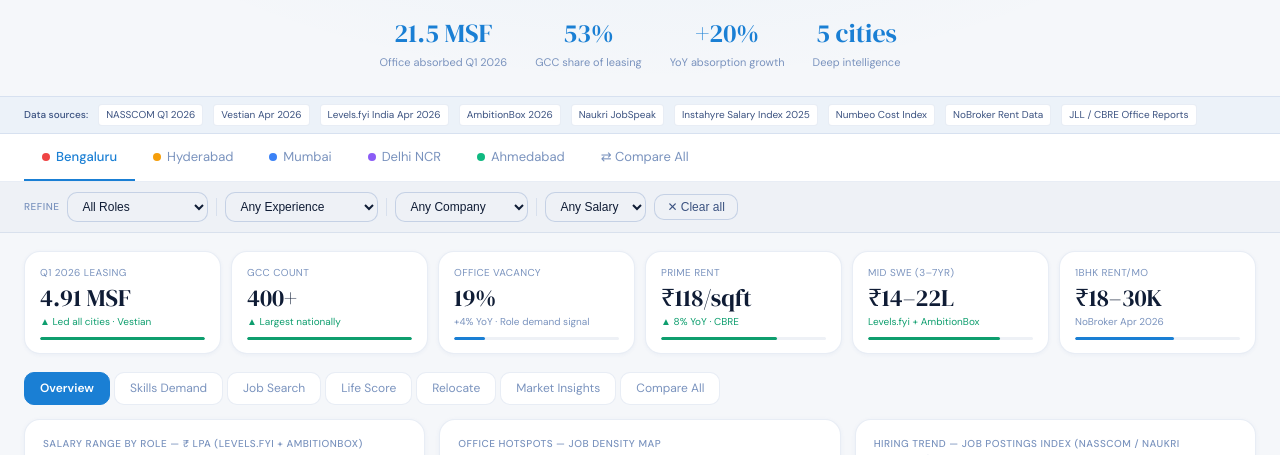
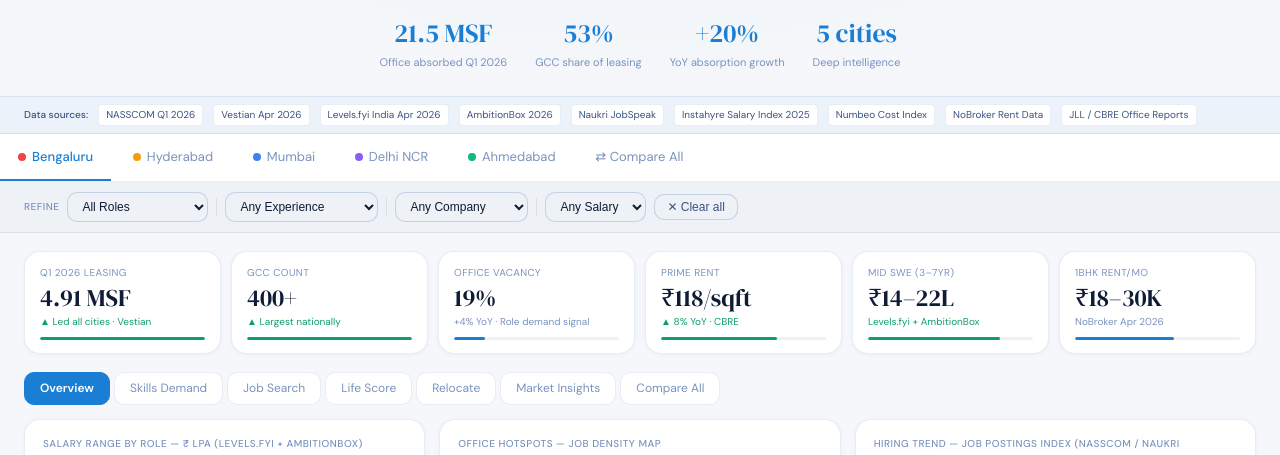
Before and after one commit to Raghotham-harish/India-JobHeat, a plain HTML site: page index.html in a window 1280 px wide. Shown: the part 282-737 px from the top of the page. Drawn offline with nearby package versions, Linux system fonts and the light colour scheme.

Commit message:
tabs fix

```diff
--- a/index.html
+++ b/index.html
@@ -29,15 +29,16 @@ body{background:var(--bg);color:var(--text);font-family:'DM Sans',system-ui,sans
 .hs-lbl{font-size:11px;color:var(--text3)}
 .source-strip{background:rgba(26,127,212,0.04);border-top:1px solid var(--border);border-bottom:1px solid var(--border);padding:7px 24px;font-size:10px;color:var(--text3);display:flex;flex-wrap:wrap;gap:10px;align-items:center}
 .src-tag{background:var(--bg2);border:1px solid var(--border);border-radius:4px;padding:2px 7px;font-size:10px;color:var(--text2)}
-.filters{display:flex;flex-wrap:wrap;gap:8px;padding:10px 24px;background:var(--bg3);border-bottom:1px solid var(--border);align-items:center}
+.filters{display:flex;flex-wrap:wrap;gap:8px;padding:10px 24px;background:var(--bg3);border-bottom:1px solid var(--border);align-items:center;width:100%}
 .fl{font-size:10px;color:var(--text3);text-transform:uppercase;letter-spacing:.5px;font-weight:500}
 .fdiv{width:1px;height:18px;background:var(--border)}
 select{background:var(--bg3);color:var(--text);border:1px solid var(--border2);border-radius:var(--r);padding:6px 10px;font-size:12px;cursor:pointer}
 select:focus{outline:none;border-color:var(--accent)}
 .filter-clear{font-size:12px;padding:5px 12px;border-radius:var(--r);background:var(--bg3);color:var(--text2);border:1px solid var(--border2);cursor:pointer}
-.city-tabs{display:flex;overflow-x:auto;padding:0 24px;background:var(--bg2);border-bottom:1px solid var(--border);scrollbar-width:none}
+/* city-tabs: block container, tabs are inline-flex children */
+.city-tabs{display:block;overflow-x:auto;white-space:nowrap;padding:0;background:var(--bg2);border-bottom:1px solid var(--border);scrollbar-width:none;width:100%}
 .city-tabs::-webkit-scrollbar{display:none}
-.city-tab{flex-shrink:0;padding:13px 18px 11px;font-size:13px;color:var(--text3);cursor:pointer;border-bottom:2px solid transparent;transition:all .15s;white-space:nowrap;display:flex;align-items:center;gap:6px}
+.city-tab{display:inline-flex;align-items:center;gap:6px;padding:13px 18px 11px;font-size:13px;color:var(--text3);cursor:pointer;border-bottom:2px solid transparent;transition:all .15s;white-space:nowrap;vertical-align:middle}
 .city-tab:hover{color:var(--text2)}
 .city-tab.active{color:var(--accent);border-bottom-color:var(--accent);font-weight:500}
 .cdot{width:8px;height:8px;border-radius:50%;flex-shrink:0}
```
